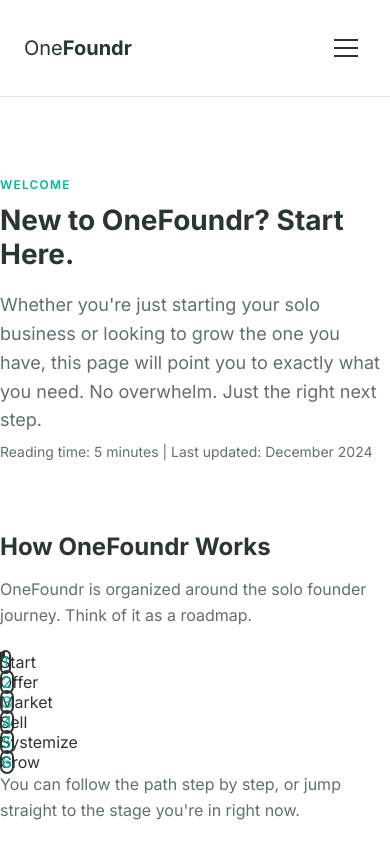
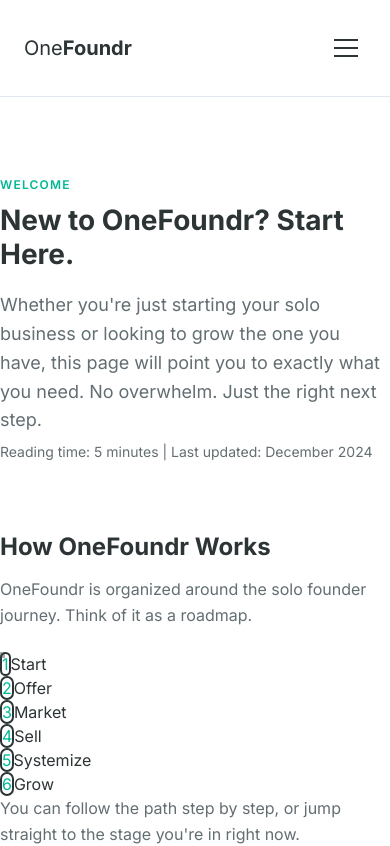
Before and after one commit to biso2005/onefoundr, a Next.js app: page /start-here in a window 390 px wide. Shown: the top 846 px of the page. Built offline with nearby package versions, Linux system fonts and the light colour scheme.

Commit message:
fix: improve mobile journey steps layout - larger circles, better spacing, no overlap

```diff
--- a/src/app/start-here/page.tsx
+++ b/src/app/start-here/page.tsx
@@ -79,23 +79,27 @@
           </div>
 
           {/* Journey Steps - Mobile (visible on mobile, hidden on md+) */}
-          <div className="md:hidden relative pl-12 mb-6">
-            {/* Vertical dashed line */}
-            <div className="absolute left-4 top-0 bottom-0 w-0.5 border-l-2 border-dashed border-accent" />
+          <div className="md:hidden mb-8">
+            <div className="relative">
+              {/* Vertical dashed line - positioned behind all circles */}
+              <div className="absolute left-6 top-6 bottom-6 w-0 border-l-2 border-dashed border-accent opacity-40" />
 
+              {/* Steps */}
               {JOURNEY_STEPS.map((step) => (
-              <div key={step.number} className="relative flex gap-4 pb-6 items-center">
-                {/* Circle positioned on the line */}
-                <div className="absolute -left-7 w-9 h-9 rounded-full border-2 border-accent bg-white flex items-center justify-center flex-shrink-0">
-                  <span className="text-xs font-bold text-accent">
+                <div key={step.number} className="flex items-center gap-6 py-4">
+                  <div className="flex-shrink-0 relative z-10">
+                    <div className="w-12 h-12 rounded-full border-2 border-accent bg-white flex items-center justify-center">
+                      <span className="text-sm font-bold text-accent">
                         {step.number}
                       </span>
                     </div>
-                <p className="text-sm font-medium text-primary">
+                  </div>
+                  <p className="text-base font-medium text-primary">
                     {step.label}
                   </p>
                 </div>
               ))}
+            </div>
           </div>
 
           <p style={{ fontSize: "16px", color: "#636E72", lineHeight: "1.6", marginBottom: "64px" }}>
```
Lines whose indentation alone changed are shown as unchanged.
